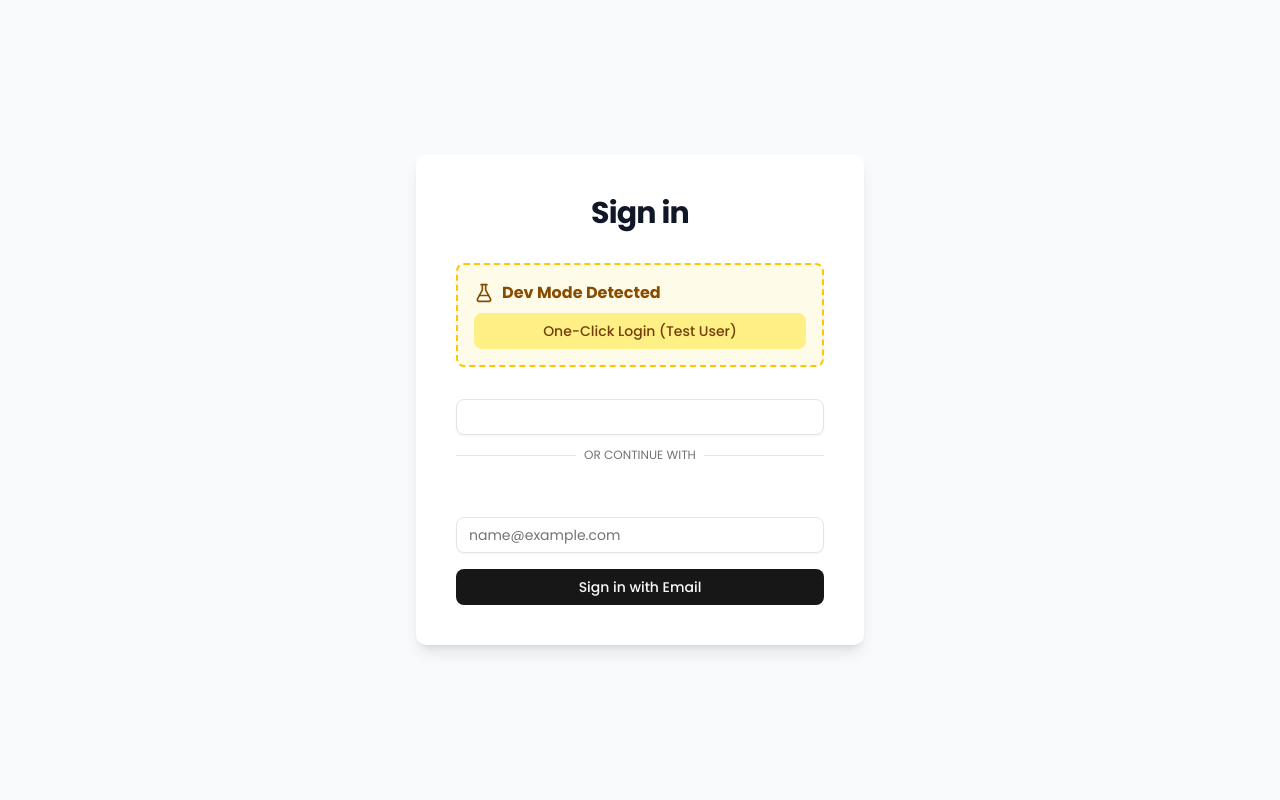
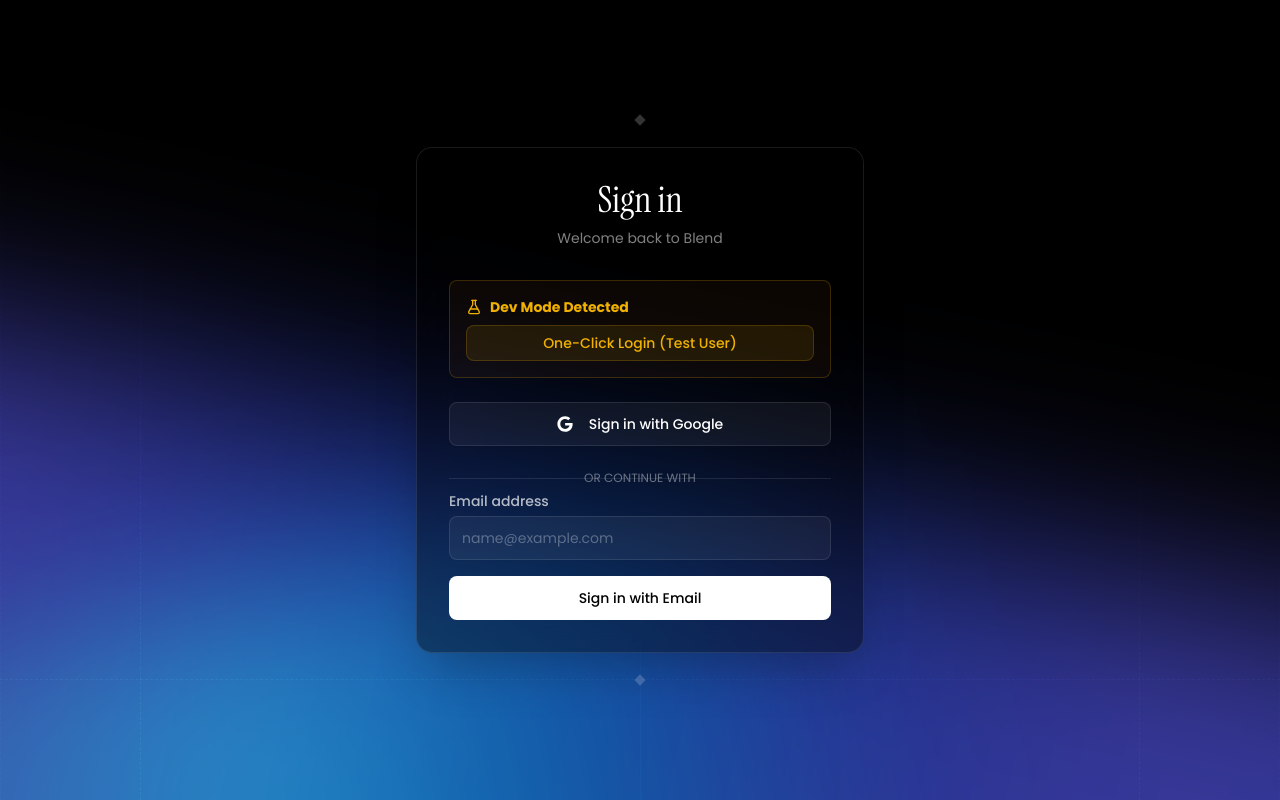
Before and after one commit to VarunKvK/blend, a Next.js app: page /login in a window 1280 px wide. Built offline with nearby package versions, Linux system fonts and the light colour scheme.

Commit message:
Login screen UI fixed

```diff
--- a/app/(pages)/login/page.jsx
+++ b/app/(pages)/login/page.jsx
@@ -50,56 +50,104 @@
   }
 
   return (
-    <div className="flex min-h-screen items-center justify-center bg-gray-50">
-      <div className="w-full max-w-md space-y-8 rounded-lg bg-white p-10 shadow-lg">
-        <div className="text-center">
-          <h2 className="text-3xl font-bold tracking-tight text-gray-900">Sign in</h2>
+    <div className="relative min-h-screen w-full flex flex-col items-center justify-center overflow-hidden bg-black text-white selection:bg-blue-500/30">
+
+      {/* Background Elements (From Hero) */}
+      <div className="absolute inset-0 pointer-events-none">
+        {/* Aurora Wave Effect - Layer 1 */}
+        <div className="absolute top-[60%] left-1/2 -translate-x-1/2 w-[200%] h-[800px] rounded-[100%] opacity-60 blur-[100px] pointer-events-none rotate-12 mix-blend-screen flex animate-aurora will-change-transform">
+          <div className="w-1/2 h-full flex-shrink-0 bg-gradient-to-r from-blue-700 via-indigo-500 to-blue-700" />
+          <div className="w-1/2 h-full flex-shrink-0 bg-gradient-to-r from-blue-700 via-indigo-500 to-blue-700" />
+        </div>
+
+        {/* Aurora Wave Effect - Layer 2 */}
+        <div className="absolute top-[65%] left-1/2 -translate-x-1/2 w-[200%] h-[700px] rounded-[100%] opacity-50 blur-[80px] pointer-events-none -rotate-12 mix-blend-screen flex animate-aurora will-change-transform" style={{ animationDirection: 'reverse', animationDuration: '25s' }}>
+          <div className="w-1/2 h-full flex-shrink-0 bg-gradient-to-r from-transparent via-cyan-400 to-transparent" />
+          <div className="w-1/2 h-full flex-shrink-0 bg-gradient-to-r from-transparent via-cyan-400 to-transparent" />
+        </div>
+
+        {/* Center Vertical Line - Solid */}
+        <div className="absolute left-1/2 top-0 bottom-0 w-px bg-white/10 -translate-x-1/2 mix-blend-overlay" />
+
+        {/* Content Width Vertical Lines - Dashed */}
+        <div className="absolute left-1/2 top-0 bottom-0 w-full max-w-[1000px] -translate-x-1/2 border-x border-dashed border-white/10 mix-blend-overlay" />
+
+        {/* Outer Vertical Lines */}
+        <div className="absolute left-0 top-0 bottom-0 w-px border-r border-dashed border-white/5 mix-blend-overlay" />
+        <div className="absolute right-0 top-0 bottom-0 w-px border-l border-dashed border-white/5 mix-blend-overlay" />
+
+        {/* Horizontal Lines */}
+        <div className="absolute top-[15%] left-0 right-0 border-b border-dashed border-white/10 mix-blend-overlay" />
+        <div className="absolute bottom-[15%] left-0 right-0 border-t border-dashed border-white/10 mix-blend-overlay" />
+      </div>
+
+      {/* Decorative grid corners */}
+      <div className="absolute top-[15%] left-[50%] -translate-x-1/2 -translate-y-1/2 w-2 h-2 bg-white/20 rotate-45" />
+      <div className="absolute bottom-[15%] left-[50%] -translate-x-1/2 translate-y-1/2 w-2 h-2 bg-white/20 rotate-45" />
+
+      {/* Login Card */}
+      <div className="relative z-10 w-full max-w-md p-8 backdrop-blur-xl bg-black/40 border border-white/10 rounded-2xl animate-appear shadow-2xl">
+        <div className="text-center mb-8">
+          <h2 className="text-4xl font-serif font-light text-white mb-2">Sign in</h2>
+          <p className="text-white/50 text-sm">Welcome back to Blend</p>
         </div>
 
         {isDev && (
-          <div className="rounded-md border-2 border-dashed border-yellow-400 bg-yellow-50 p-4">
-            <div className="flex items-center gap-2 text-yellow-800 font-bold mb-2">
-              <FlaskConical className="h-5 w-5" />
-              <span>Dev Mode Detected</span>
+          <div className="rounded-md border border-yellow-500/20 bg-yellow-900/10 p-4 mb-6">
+            <div className="flex items-center gap-2 text-yellow-500 font-bold mb-2">
+              <FlaskConical className="h-4 w-4" />
+              <span className="text-sm">Dev Mode Detected</span>
             </div>
             <form action={loginWithPassword}>
-               <Button variant="secondary" className="w-full bg-yellow-200 hover:bg-yellow-300 text-yellow-900">
+              <Button variant="secondary" className="w-full bg-yellow-500/10 hover:bg-yellow-500/20 text-yellow-500 border border-yellow-500/20">
                 One-Click Login (Test User)
               </Button>
             </form>
           </div>
         )}
 
-        {/* --- NEW: Google Button --- */}
-        <div className="space-y-3">
-            <Button variant="outline" className="w-full" onClick={handleGoogleLogin} disabled={isGoogleLoading}>
+        {/* Google Button */}
+        <div className="space-y-4">
+          <Button
+            variant="outline"
+            className="w-full bg-white/5 border-white/10 hover:bg-white/10 text-white hover:text-white h-11"
+            onClick={handleGoogleLogin}
+            disabled={isGoogleLoading}
+          >
             {isGoogleLoading ? <Loader2 className="mr-2 h-4 w-4 animate-spin" /> : <GoogleIcon />}
             Sign in with Google
           </Button>
 
-            <div className="relative">
-                <div className="absolute inset-0 flex items-center"><span className="w-full border-t" /></div>
-                <div className="relative flex justify-center text-xs uppercase"><span className="bg-white px-2 text-muted-foreground">Or continue with</span></div>
-            </div>
+          <div className="relative my-2">
+            <div className="absolute inset-0 flex items-center"><span className="w-full border-t border-white/10" /></div>
+            <div className="relative flex justify-center text-xs uppercase"><span className="bg-transparent px-2 text-white/40">Or continue with</span></div>
           </div>
 
           {!isSuccess ? (
             <form action={handleSubmit} className="space-y-4">
               <div className="space-y-2">
-              <Label htmlFor="email">Email address</Label>
-              <Input id="email" name="email" type="email" required placeholder="name@example.com" />
+                <Label htmlFor="email" className="text-white/70">Email address</Label>
+                <Input
+                  id="email"
+                  name="email"
+                  type="email"
+                  required
+                  placeholder="name@example.com"
+                  className="bg-white/5 border-white/10 text-white placeholder:text-white/30 focus-visible:ring-white/20 h-11"
+                />
               </div>
-            <Button type="submit" className="w-full" disabled={isLoading}>
+              <Button type="submit" className="w-full bg-white text-black hover:bg-zinc-200 h-11 font-medium" disabled={isLoading}>
                 {isLoading && <Loader2 className="mr-2 h-4 w-4 animate-spin" />}
                 Sign in with Email
               </Button>
             </form>
           ) : (
-          <div className="rounded-md bg-green-50 p-4 text-center text-green-800">
+            <div className="rounded-md bg-green-500/10 border border-green-500/20 p-4 text-center text-green-400">
               <p className="font-medium">Check your email!</p>
             </div>
           )}
         </div>
       </div>
+    </div>
   )
 }
--- a/components/blend/PaletteDisplay.jsx
+++ b/components/blend/PaletteDisplay.jsx
@@ -31,7 +31,7 @@
                         </div>
                         {colors.length > 2 && (
                             <button onClick={(e) => { e.stopPropagation(); if (colors.length > 2) onColorsChange(colors.filter((_, i) => i !== index)); }}
-                                className="absolute -top-1 -right-1 bg-black text-zinc-500 hover:text-white rounded-full p-0.5 opacity-0 group-hover:opacity-100 transition-opacity border border-zinc-700 shadow-sm z-10">
+                                className="absolute -top-1 -right-1 bg-black text-zinc-500 hover:text-white rounded-full p-0.5 opacity-100 md:opacity-0 md:group-hover:opacity-100 transition-opacity border border-zinc-700 shadow-sm z-10">
                                 <X className="w-2.5 h-2.5" />
                             </button>
                         )}
--- a/components/blend/PreviewCanvas.jsx
+++ b/components/blend/PreviewCanvas.jsx
@@ -25,7 +25,7 @@
     };
   }, [draggingIndex, onUpdateMeshPoints]);
   return (
-    <div className="w-full h-full flex items-center justify-center p-8 bg-black relative overflow-hidden select-none">
+    <div className="w-full h-full flex items-center justify-center p-2 md:p-8 bg-black relative overflow-hidden select-none">
       <div className="absolute inset-0 opacity-10 pointer-events-none" style={{ backgroundImage: 'radial-gradient(#ffffff 1px, transparent 1px)', backgroundSize: '24px 24px' }} />
       <div ref={containerRef} className="relative shadow-2xl shadow-black/50 overflow-hidden rounded-3xl"
         style={{ aspectRatio, width: aspectRatio >= 1 ? '100%' : 'auto', height: aspectRatio < 1 ? '100%' : 'auto', maxHeight: '100%', maxWidth: '100%', background: gradient.type === 'mesh' ? gradient.colors[0] : standardCssBackground }}>
--- a/components/home/Hero.jsx
+++ b/components/home/Hero.jsx
@@ -53,7 +53,7 @@
 
                 {/* Main Content Section */}
                 <div className="w-full py-20 text-center px-6 backdrop-blur-[2px]">
-                    <h2 className="text-6xl md:text-8xl font-serif tracking-tight mb-8 text-white leading-[0.9]">
+                    <h2 className="text-5xl md:text-8xl font-serif tracking-tight mb-8 text-white leading-[0.9]">
                         Create Beautiful<br />
                         <span className="italic font-light">Gradients Instantly</span>
                     </h2>
```
Also changed, not shown: app/blend/page.js (+9 -7 lines), components/home/Navigation.jsx (+8 -6 lines), 1 other file (tests, documents, lock files or other folders). Lines whose indentation alone changed are shown as unchanged.
